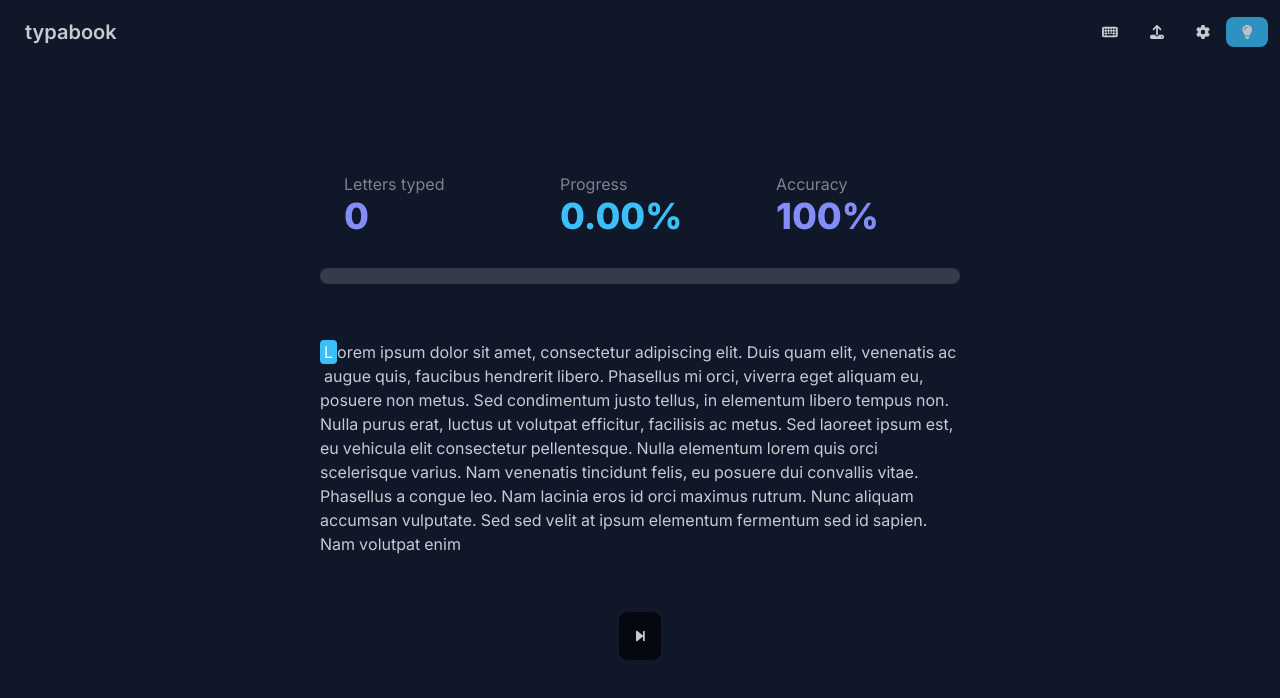
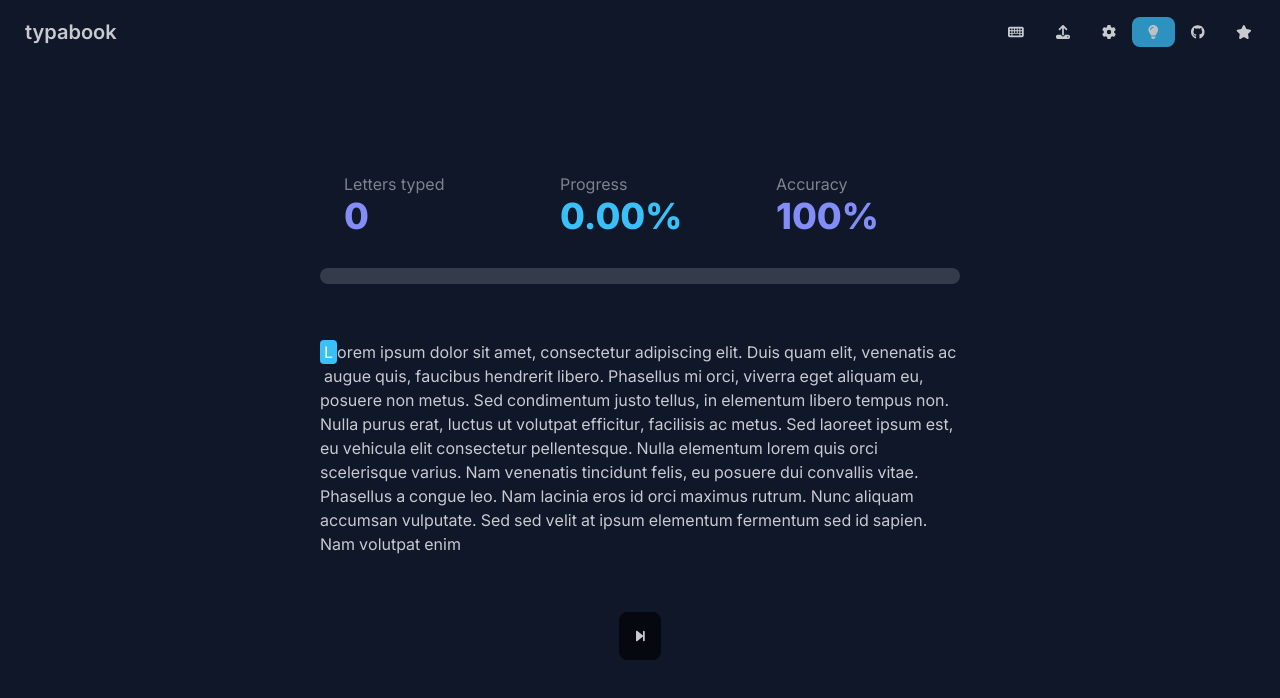
Before and after one commit to jaroslaw-weber/typabook, a Next.js app: page / in a window 1280 px wide. Shown: the top 698 px of the page. Built offline with nearby package versions, Linux system fonts and the light colour scheme; what tailwindcss-animated would draw is missing.

Commit message:
add github url

```diff
--- a/app/components/Navbar.tsx
+++ b/app/components/Navbar.tsx
@@ -11,7 +11,9 @@ import {
   faCog,
   faLightbulb,
   faUpload,
+  faStar,
 } from "@fortawesome/free-solid-svg-icons";
+import { faGithub } from "@fortawesome/free-brands-svg-icons";
 
 export default function Navbar() {
   const [, setCurrentUi] = useAtom(currentUiAtom);
@@ -22,8 +24,8 @@ export default function Navbar() {
   const highlightInfo = tutorialStep == 1 && !tutorialComplete;
   const highlightUpload = tutorialStep == 2 && !tutorialComplete;
 
-  const highlightStyle = 'bg-primary text-white  animate-pulse'
-  const normalStyle = ''
+  const highlightStyle = "bg-primary text-white  animate-pulse";
+  const normalStyle = "";
 
   const uploadStyle = highlightUpload ? highlightStyle : normalStyle;
   const infoStyle = highlightInfo ? highlightStyle : normalStyle;
@@ -68,6 +70,22 @@ export default function Navbar() {
               <FontAwesomeIcon icon={faLightbulb} />
             </button>
           </li>
+          <li>
+            <a
+              href="https://github.com/jaroslaw-weber/typabook"
+
+            >
+              <FontAwesomeIcon icon={faGithub} />
+            </a>
+          </li>
+          <li>
+            <a
+              href="https://github.com/jaroslaw-weber/typabook"
+
+            >
+              <FontAwesomeIcon icon={faStar} />
+            </a>
+          </li>
         </ul>
       </div>
     </div>
--- a/app/pages/TipsPage.tsx
+++ b/app/pages/TipsPage.tsx
@@ -2,6 +2,9 @@
 import { useAtom } from "jotai";
 import { currentUiAtom } from "../state";
 import { Ui } from "../Ui";
+import { faStar } from "@fortawesome/free-solid-svg-icons";
+import { FontAwesomeIcon } from "@fortawesome/react-fontawesome";
+import { faGithub } from "@fortawesome/free-brands-svg-icons";
 
 export default function TipsPage() {
   const [currentUi] = useAtom(currentUiAtom);
@@ -19,6 +22,23 @@ export default function TipsPage() {
             Seamlessly merge reading and typing practice into a single,
             convenient app!
           </p>
+        </div>
+      </div>
+      <div className="card">
+        <div className="card-body">
+          <h2 className="card-title">Want to support this project?</h2>
+          <p>
+
+
+            Give it a star on github!   </p>
+            <div className="pt-4">
+            <a className="btn btn-primary"
+              href="https://github.com/jaroslaw-weber/typabook"
+
+            >
+            <FontAwesomeIcon size="2xl" icon={faGithub} />
+            </a></div>
+
         </div>
       </div>
       <div className="card">
@@ -76,6 +96,7 @@ export default function TipsPage() {
           </p>
         </div>
       </div>
+
     </div>
   );
 
--- a/package.json
+++ b/package.json
@@ -16,6 +16,7 @@
     "build-storybook": "storybook build"
   },
   "dependencies": {
+    "@fortawesome/free-brands-svg-icons": "^6.4.2",
     "@fortawesome/free-solid-svg-icons": "^6.4.2",
     "@fortawesome/react-fontawesome": "^0.2.0",
     "jotai": "^2.4.3",
```
Also changed, not shown: 1 other file (tests, documents, lock files or other folders).
